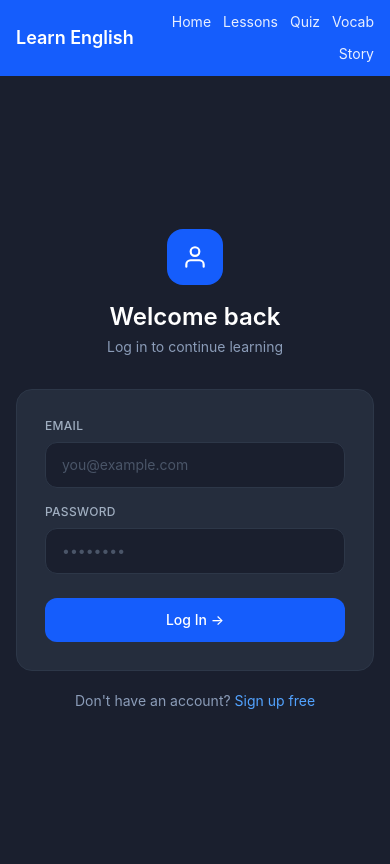
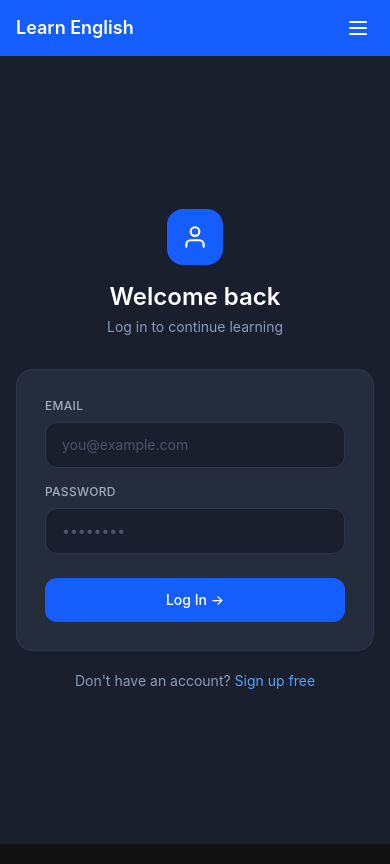
Before and after one commit to pallavi449/english-learning, a Next.js app: page /login in a window 390 px wide. Built offline with nearby package versions, Linux system fonts and the light colour scheme.

Commit message:
add the navbar

```diff
--- /dev/null
+++ b/app/components/Navbar.tsx
@@ -0,0 +1,72 @@
+"use client";
+
+import Link from "next/link";
+import { useState } from "react";
+import LogoutButton from "./LogoutButton";
+
+export default function Navbar() {
+  const [open, setOpen] = useState(false);
+
+  const links = [
+    { href: "/", label: "Home" },
+    { href: "/lessons", label: "Lessons" },
+    { href: "/quiz", label: "Quiz" },
+    { href: "/vocab", label: "Vocab" },
+    { href: "/story", label: "Story" },
+  ];
+
+  return (
+    <nav className="bg-blue-600 px-4 py-3">
+      <div className="flex items-center justify-between">
+        <Link href="/" className="text-white font-semibold text-lg">
+          Learn English
+        </Link>
+
+        {/* Desktop links */}
+        <div className="hidden md:flex items-center gap-4">
+          {links.map((l) => (
+            <Link key={l.href} href={l.href} className="text-white/90 text-sm hover:text-white transition-colors">
+              {l.label}
+            </Link>
+          ))}
+          <LogoutButton />
+        </div>
+
+        {/* Hamburger button - mobile only */}
+        <button
+          onClick={() => setOpen(!open)}
+          className="md:hidden text-white p-1"
+        >
+          {open ? (
+            <svg xmlns="http://www.w3.org/2000/svg" className="h-6 w-6" fill="none" viewBox="0 0 24 24" stroke="currentColor">
+              <path strokeLinecap="round" strokeLinejoin="round" strokeWidth={2} d="M6 18L18 6M6 6l12 12" />
+            </svg>
+          ) : (
+            <svg xmlns="http://www.w3.org/2000/svg" className="h-6 w-6" fill="none" viewBox="0 0 24 24" stroke="currentColor">
+              <path strokeLinecap="round" strokeLinejoin="round" strokeWidth={2} d="M4 6h16M4 12h16M4 18h16" />
+            </svg>
+          )}
+        </button>
+      </div>
+
+      {/* Mobile menu */}
+      {open && (
+        <div className="md:hidden mt-3 flex flex-col gap-1 border-t border-blue-500 pt-3">
+          {links.map((l) => (
+            <Link
+              key={l.href}
+              href={l.href}
+              onClick={() => setOpen(false)}
+              className="text-white/90 text-sm py-2 px-2 rounded hover:bg-blue-700 transition-colors"
+            >
+              {l.label}
+            </Link>
+          ))}
+          <div className="pt-1">
+            <LogoutButton />
+          </div>
+        </div>
+      )}
+    </nav>
+  );
+}
--- a/app/layout.tsx
+++ b/app/layout.tsx
@@ -1,42 +1,21 @@
 import type { Metadata } from "next";
-import Link from "next/link";
-import LogoutButton from "./components/LogoutButton";
+import Navbar from "./components/Navbar";       // ← add
+import { Analytics } from "@vercel/analytics/react";
 import "./globals.css";
 
 export const metadata: Metadata = {
   title: "Learn English",
   description: "Daily spoken English for Hindi speakers",
-   manifest: "/manifest.json",
+  manifest: "/manifest.json",
 };
 
 export default function RootLayout({ children }: { children: React.ReactNode }) {
   return (
     <html lang="en">
       <body className="bg-[#111111] min-h-screen">
-        <nav className="bg-blue-600 px-4 py-3 flex items-center justify-between">
-          <Link href="/" className="text-white font-semibold text-lg shrink-0">
-            Learn English
-          </Link>
-          <div className="flex items-center gap-3 flex-wrap justify-end">
-            <Link href="/" className="text-white/90 text-sm hover:text-white transition-colors">
-              Home
-            </Link>
-            <Link href="/lessons" className="text-white/90 text-sm hover:text-white transition-colors">
-              Lessons
-            </Link>
-            <Link href="/quiz" className="text-white/90 text-sm hover:text-white transition-colors">
-              Quiz
-            </Link>
-            <Link href="/vocab" className="text-white/90 text-sm hover:text-white transition-colors">
-              Vocab
-            </Link>
-             <Link href="/story" className="text-white/90 text-sm hover:text-white transition-colors">
-           Story
-            </Link>
-            <LogoutButton />
-          </div>
-        </nav>
+        <Navbar />                              {/* ← replace old nav */}
         {children}
+        <Analytics />
       </body>
     </html>
   );
--- a/package.json
+++ b/package.json
@@ -11,6 +11,7 @@
   "dependencies": {
     "@anthropic-ai/sdk": "^0.81.0",
     "@google/generative-ai": "^0.24.1",
+    "@vercel/analytics": "^2.0.1",
     "bcryptjs": "^3.0.3",
     "jose": "^6.2.2",
     "jsonwebtoken": "^9.0.3",
```
Also changed, not shown: 1 other file (tests, documents, lock files or other folders).
